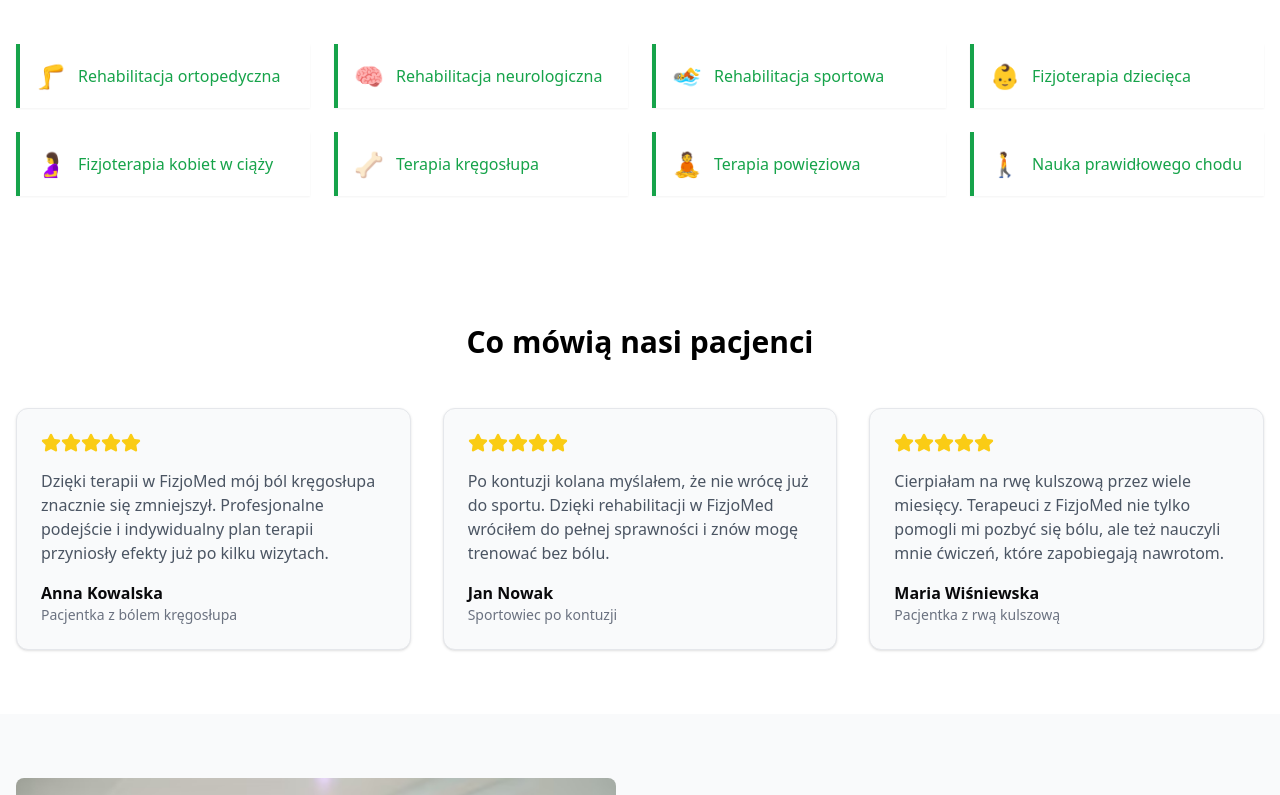
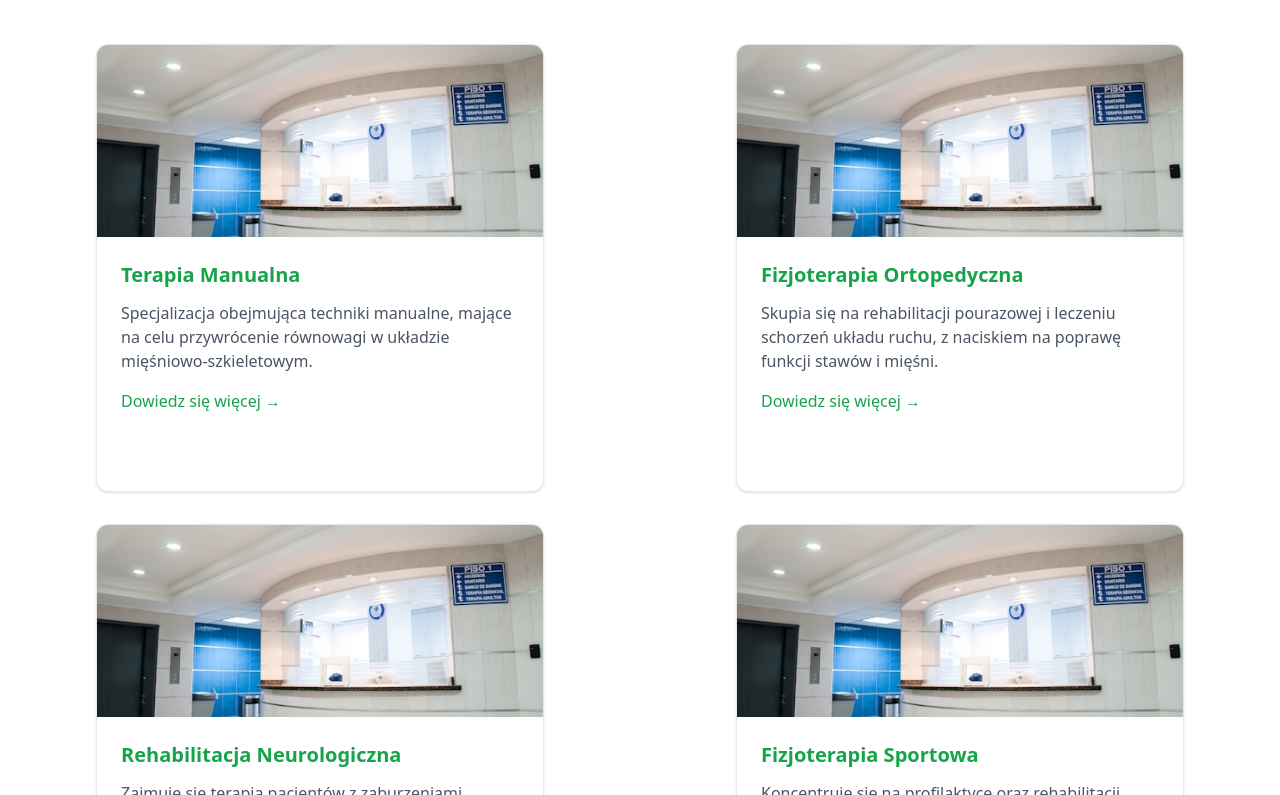
Before and after one commit to mcalus3/fizjo-soma, a Next.js app: page / in a window 1280 px wide. Shown: the part 1925-2720 px from the top of the page. Built offline with nearby package versions, Linux system fonts and the light colour scheme.

Commit message:
add specializations section

```diff
--- a/app/content/pl.json
+++ b/app/content/pl.json
@@ -87,14 +87,26 @@
   "specializations": {
     "sectionTitle": "Nasze specjalizacje",
     "items": [
-      { "icon": "🦵", "title": "Rehabilitacja ortopedyczna" },
-      { "icon": "🧠", "title": "Rehabilitacja neurologiczna" },
-      { "icon": "🏊", "title": "Rehabilitacja sportowa" },
-      { "icon": "👶", "title": "Fizjoterapia dziecięca" },
-      { "icon": "🤰", "title": "Fizjoterapia kobiet w ciąży" },
-      { "icon": "🦴", "title": "Terapia kręgosłupa" },
-      { "icon": "🧘", "title": "Terapia powięziowa" },
-      { "icon": "🚶", "title": "Nauka prawidłowego chodu" }
+      {
+        "backgroundImage": "services/6.jpg",
+        "title": "Terapia Manualna",
+        "description": "Specjalizacja obejmująca techniki manualne, mające na celu przywrócenie równowagi w układzie mięśniowo-szkieletowym."
+      },
+      {
+        "backgroundImage": "services/6.jpg",
+        "title": "Fizjoterapia Ortopedyczna",
+        "description": "Skupia się na rehabilitacji pourazowej i leczeniu schorzeń układu ruchu, z naciskiem na poprawę funkcji stawów i mięśni."
+      },
+      {
+        "backgroundImage": "services/6.jpg",
+        "title": "Rehabilitacja Neurologiczna",
+        "description": "Zajmuje się terapią pacjentów z zaburzeniami neurologicznymi, wspomagając proces powrotu do sprawności ruchowej."
+      },
+      {
+        "backgroundImage": "services/6.jpg",
+        "title": "Fizjoterapia Sportowa",
+        "description": "Koncentruje się na profilaktyce oraz rehabilitacji urazów sportowych, poprawiając wydolność i zmniejszając ryzyko kontuzji."
+      }
     ]
   },
   "testimonials": {
--- a/app/page.tsx
+++ b/app/page.tsx
@@ -213,15 +213,36 @@ export default function Home() {
           <h2 className="text-4xl font-bold text-[#1e2b5e] mb-12">
             {content.specializations.sectionTitle}
           </h2>
-          <div className="grid grid-cols-2 md:grid-cols-3 lg:grid-cols-4 gap-6">
+          <div className="grid grid-cols-1 md:grid-cols-2 gap-8 justify-items-center">
             {content.specializations.items.map((item, index) => (
-              <div
+              <Card
                 key={index}
-                className="flex items-center p-4 border-l-4 border-primary bg-white shadow-sm hover:shadow-md transition-shadow"
+                className="overflow-hidden aspect-square max-w-md"
               >
-                <span className="text-2xl mr-3">{item.icon}</span>
-                <h3 className="font-medium text-primary">{item.title}</h3>
-              </div>
+                <div className="relative h-48">
+                  <ImageComponent
+                    src={item.backgroundImage}
+                    alt={item.title}
+                    fill
+                    className="object-cover"
+                  />
+                </div>
+                <CardContent className="p-6">
+                  <h3 className="text-xl font-bold text-primary mb-3">
+                    {item.title}
+                  </h3>
+                  <p className="text-gray-600 mb-4">
+                    {item.description ||
+                      "Odkryj więcej szczegółów na temat naszych specjalistycznych usług."}
+                  </p>
+                  <Link
+                    href="/uslugi"
+                    className="inline-flex items-center text-primary font-medium hover:underline"
+                  >
+                    Dowiedz się więcej <span className="ml-1">→</span>
+                  </Link>
+                </CardContent>
+              </Card>
             ))}
           </div>
         </div>
--- a/app/types/content.ts
+++ b/app/types/content.ts
@@ -16,8 +16,9 @@ export interface TeamMember {
 }
 
 export interface Specialization {
-  icon: string
+  backgroundImage: string
   title: string
+  description: string
 }
 
 export interface Testimonial {
```
